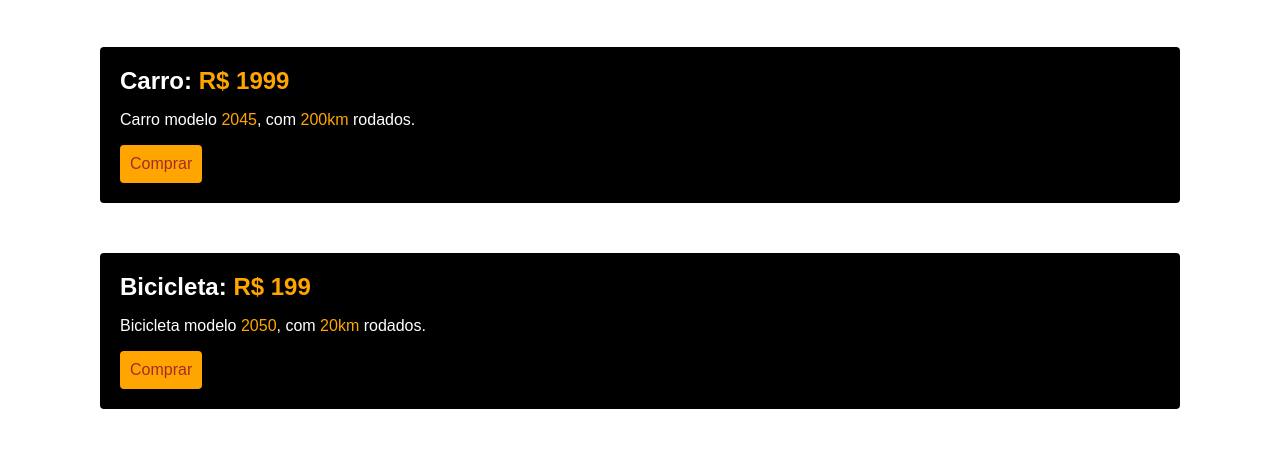
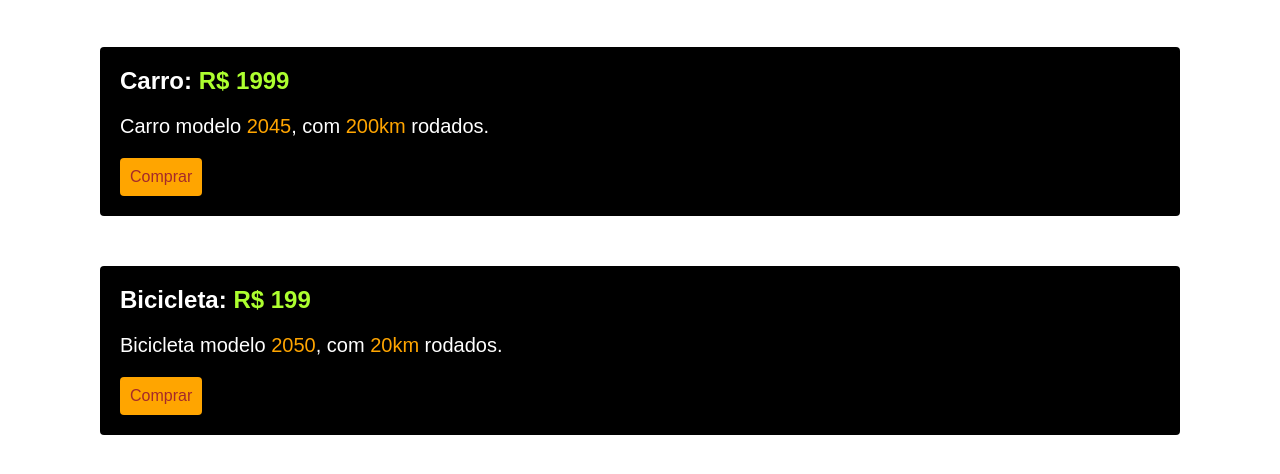
Before and after one commit to harissonduraes/Front-end-2, a plain HTML site: page index.html in a window 1280 px wide. Shown: the part 90-564 px from the top of the page. Drawn offline with Linux system fonts and the light colour scheme.

Commit message:
first commit

```diff
--- a/css/style.css
+++ b/css/style.css
@@ -22,6 +22,10 @@ h2 {
     border-radius: 4px;
 }
 
+h2 span {
+    color: greenyellow;
+}
+
 span {
     color: orange;
 }
@@ -34,3 +38,7 @@ a {
     border-radius: 4px;
     text-decoration: none;
 }
+
+p {
+    font-size: 20px;
+}
```
Also changed, not shown: 1 other file.
